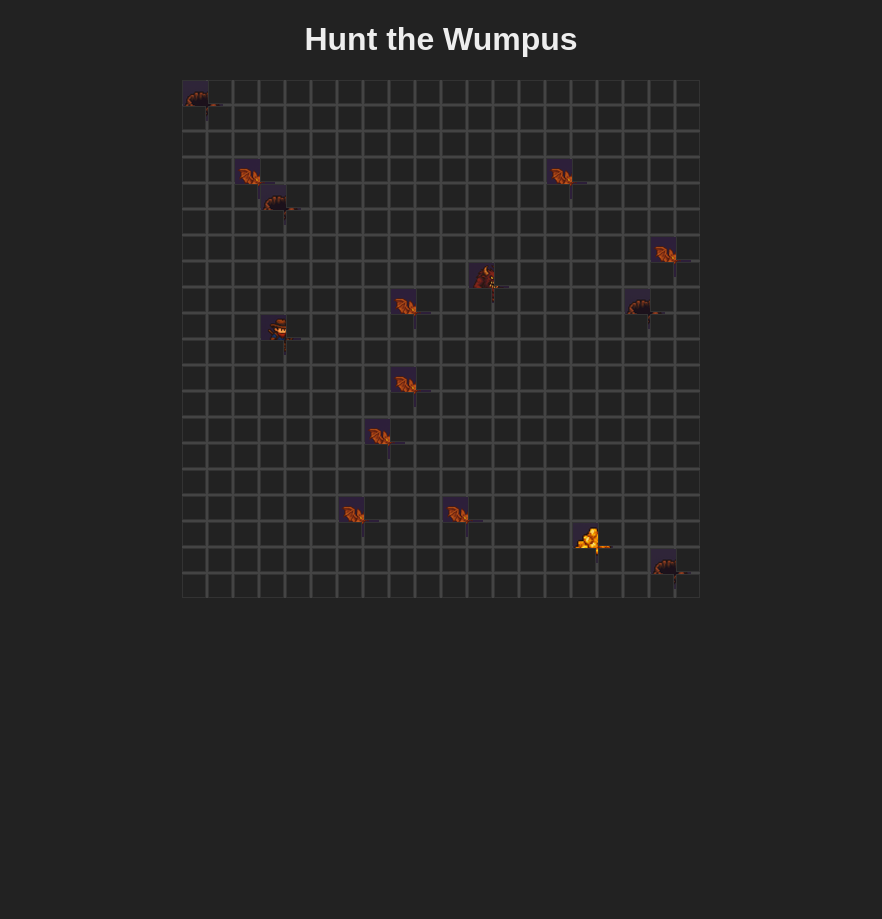
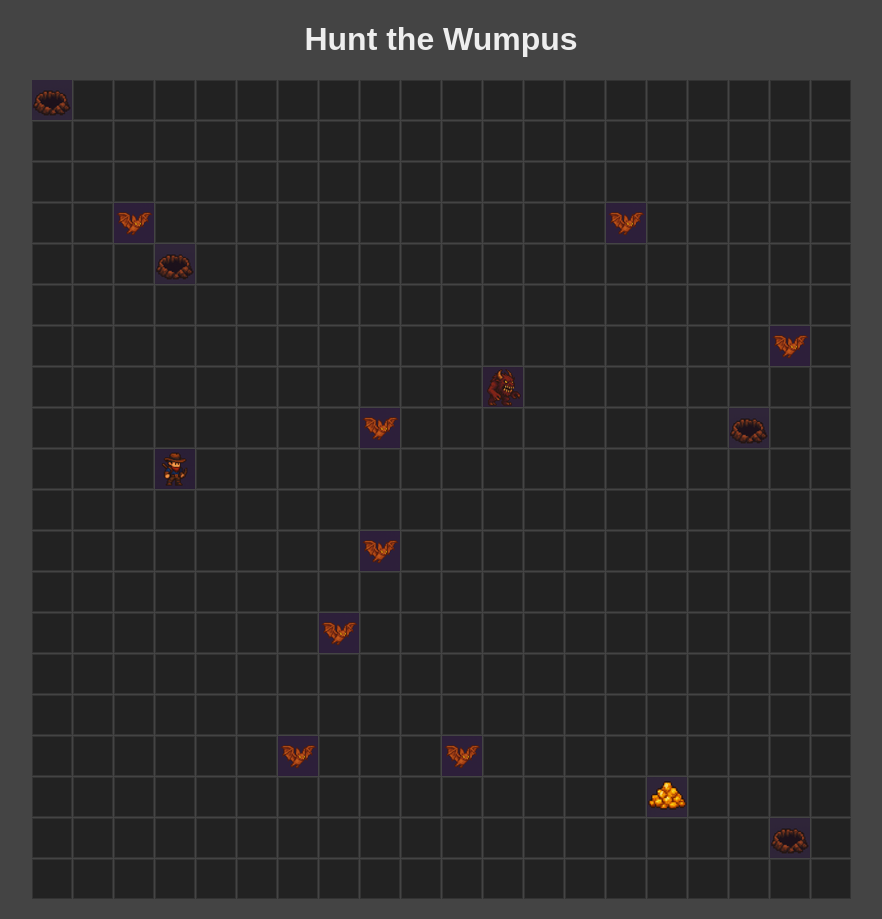
Before and after one commit to Epivaral/HuntTheWumpus, a React (Create React App) app in the folder hunt-the-wumpus-react/: page / in a window 1280 px wide. Shown: the whole page, without its empty margins (199-1081 px from the left). Before the commit the page ends 800 px from the top, so only its background shows below. Built offline with nearby package versions, Linux system fonts and the light colour scheme; the HTML template or start-up script is replaced by a standard one.

Commit message:
ui changes

```diff
--- a/hunt-the-wumpus-react/src/components/Board.css
+++ b/hunt-the-wumpus-react/src/components/Board.css
@@ -1,17 +1,26 @@
 .board {
   display: grid;
-  grid-template-columns: repeat(20, 24px);
-  grid-template-rows: repeat(20, 24px);
-  gap: 2px;
+  grid-template-columns: repeat(20, 40px);
+  grid-template-rows: repeat(20, 40px);
+  gap: 1px;
   background: #444;
   margin: 20px auto;
   width: max-content;
 }
 
 .cell {
-  width: 24px;
-  height: 24px;
+  width: 40px;
+  height: 40px;
   background: #222;
   border: 1px solid #333;
   box-sizing: border-box;
+  display: flex;
+  align-items: center;
+  justify-content: center;
 }
+
+.cell img {
+  width: 40px;
+  height: 40px;
+  display: block;
+}
--- a/hunt-the-wumpus-react/src/index.css
+++ b/hunt-the-wumpus-react/src/index.css
@@ -1,7 +1,7 @@
 body {
   margin: 0;
   font-family: Arial, Helvetica, sans-serif;
-  background: #222;
+  background: #444; /* lighter background */
   color: #eee;
 }
 
```
